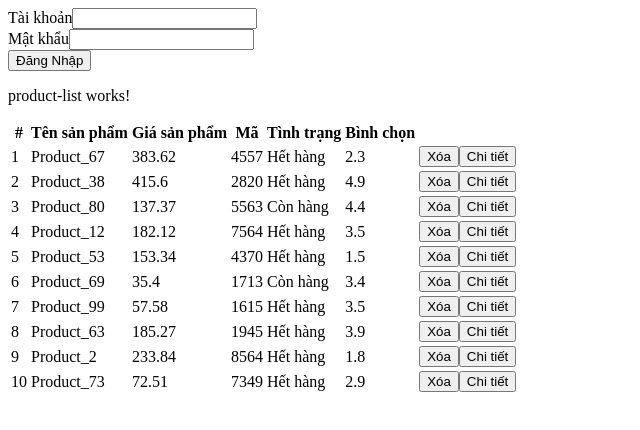
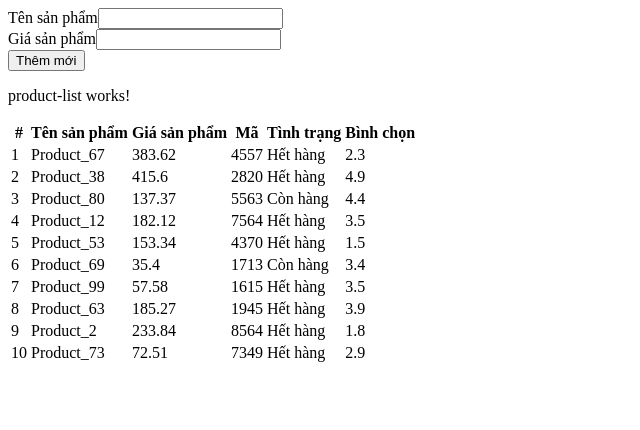
Before and after one commit to datlt2306/FPL-WEB208, an Angular app: page / in a window 1280 px wide. Shown: the top 430 px of the page, without its empty margins (0-640 px from the left). Built offline with nearby package versions, Linux system fonts and the light colour scheme.

Commit message:
WD18402 - Buổi 5

```diff
--- a/src/app/app.component.html
+++ b/src/app/app.component.html
@@ -1,2 +1,2 @@
-<app-product-add></app-product-add>
-<app-product-list></app-product-list>
+<app-product-add (onAdd)="onHandleAdd($event)"></app-product-add>
+<app-product-list [products]="products"></app-product-list>
--- a/src/app/app.component.ts
+++ b/src/app/app.component.ts
@@ -3,6 +3,7 @@ import { RouterOutlet } from '@angular/router';
 import { CounterComponent } from './components/counter/counter.component';
 import { ProductListComponent } from './components/product-list/product-list.component';
 import { ProductAddComponent } from './components/product-add/product-add.component';
+import { IProduct } from './intefaces/product';
 // decorator
 @Component({
   selector: 'app-root',
@@ -12,6 +13,94 @@ import { ProductAddComponent } from './components/product-add/product-add.compon
   styleUrl: './app.component.css'
 })
 export class AppComponent {
-  title = 'Angular';
+  products: IProduct[] = [
+    {
+      "id": 899,
+      "name": "Product_67",
+      "price": 383.62,
+      "code": 4557,
+      "available": false,
+      "starRating": 2.3
+    },
+    {
+      "id": 396,
+      "name": "Product_38",
+      "price": 415.6,
+      "code": 2820,
+      "available": false,
+      "starRating": 4.9
+    },
+    {
+      "id": 633,
+      "name": "Product_80",
+      "price": 137.37,
+      "code": 5563,
+      "available": true,
+      "starRating": 4.4
+    },
+    {
+      "id": 331,
+      "name": "Product_12",
+      "price": 182.12,
+      "code": 7564,
+      "available": false,
+      "starRating": 3.5
+    },
+    {
+      "id": 65,
+      "name": "Product_53",
+      "price": 153.34,
+      "code": 4370,
+      "available": false,
+      "starRating": 1.5
+    },
+    {
+      "id": 665,
+      "name": "Product_69",
+      "price": 35.4,
+      "code": 1713,
+      "available": true,
+      "starRating": 3.4
+    },
+    {
+      "id": 336,
+      "name": "Product_99",
+      "price": 57.58,
+      "code": 1615,
+      "available": false,
+      "starRating": 3.5
+    },
+    {
+      "id": 896,
+      "name": "Product_63",
+      "price": 185.27,
+      "code": 1945,
+      "available": false,
+      "starRating": 3.9
+    },
+    {
+      "id": 450,
+      "name": "Product_2",
+      "price": 233.84,
+      "code": 8564,
+      "available": false,
+      "starRating": 1.8
+    },
+    {
+      "id": 168,
+      "name": "Product_73",
+      "price": 72.51,
+      "code": 7349,
+      "available": false,
+      "starRating": 2.9
+    }
+  ]
+
+  onRemoveProduct(id: number) {
+    this.products = this.products.filter(product => product.id !== id);
+  }
+  onHandleAdd(product: any) {
+    this.products = [...this.products, product];
+  }
 }
 // cli
--- a/src/app/components/product-add/product-add.component.html
+++ b/src/app/components/product-add/product-add.component.html
@@ -1,21 +1,19 @@
-<form (ngSubmit)="onSubmit()">
+<form (ngSubmit)="onSubmit(formAdd)" #formAdd="ngForm">
     <div class="form-group">
-        <label>Tài khoản</label>
-        <input
-            type="email"
-            class="form-control"
-            [(ngModel)]="user.email"
-            name="user"
-        />
+        <label>Tên sản phẩm</label>
+        <input type="text" class="form-control" ngModel name="name" />
     </div>
     <div class="form-group">
-        <label>Mật khẩu</label>
-        <input
-            type="password"
-            class="form-control"
-            [(ngModel)]="user.password"
-            name="pass"
-        />
+        <label>Giá sản phẩm</label>
+        <input type="number" class="form-control" ngModel name="price" />
     </div>
-    <button type="submit" class="btn btn-primary">Đăng Nhập</button>
+    <button type="submit" class="btn btn-primary">Thêm mới</button>
 </form>
+
+<!--
+Có 2 cách để làm việc với form trong Angular:
+1. Template-driven forms: Dựa vào các directives để thực hiện validation.
+    1. Oneway: ngModel name="xx"
+    2. two-way: [(ngModel)]="xx"
+2. Reactive forms: Dựa vào các services để thực hiện validation.
+-->
--- a/src/app/components/product-add/product-add.component.ts
+++ b/src/app/components/product-add/product-add.component.ts
@@ -1,5 +1,5 @@
-import { Component } from '@angular/core';
-import { FormsModule } from '@angular/forms';
+import { Component, EventEmitter, Output } from '@angular/core';
+import { FormsModule, NgForm } from '@angular/forms';
 
 @Component({
   selector: 'app-product-add',
@@ -9,11 +9,9 @@ import { FormsModule } from '@angular/forms';
   styleUrl: './product-add.component.css'
 })
 export class ProductAddComponent {
-  user = {
-    email: "",
-    password: ""
-  }
-  onSubmit() {
-    console.log(this.user);
+  @Output() onAdd = new EventEmitter<any>();
+  onSubmit(formAdd: NgForm) {
+    // gửi dữ liệu lên component cha
+    this.onAdd.emit(formAdd.value);
   }
 }
--- a/src/app/components/product-list/product-list.component.html
+++ b/src/app/components/product-list/product-list.component.html
@@ -30,13 +30,13 @@
             <td>{{ product.available ? "Còn hàng" : "Hết hàng" }}</td>
             <td>{{ product.starRating }}</td>
             <td>
-                <button
+                <!-- <button
                     class="btn btn-danger"
                     (click)="onRemoveProduct(product.id)"
                 >
                     Xóa
                 </button>
-                <button (click)="setProduct(product)">Chi tiết</button>
+                <button (click)="setProduct(product)">Chi tiết</button> -->
             </td>
         </tr>
         } @empty {
--- a/src/app/components/product-list/product-list.component.ts
+++ b/src/app/components/product-list/product-list.component.ts
@@ -1,4 +1,4 @@
-import { Component } from '@angular/core';
+import { Component, Input } from '@angular/core';
 import { IProduct } from '../../intefaces/product';
 import { ProductDetailComponent } from '../product-detail/product-detail.component';
 @Component({
@@ -9,93 +9,9 @@ import { ProductDetailComponent } from '../product-detail/product-detail.compone
   styleUrl: './product-list.component.css'
 })
 export class ProductListComponent {
+  @Input() products!: IProduct[]
   selectedProduct!: IProduct
-  products: IProduct[] = [
-    {
-      "id": 899,
-      "name": "Product_67",
-      "price": 383.62,
-      "code": 4557,
-      "available": false,
-      "starRating": 2.3
-    },
-    {
-      "id": 396,
-      "name": "Product_38",
-      "price": 415.6,
-      "code": 2820,
-      "available": false,
-      "starRating": 4.9
-    },
-    {
-      "id": 633,
-      "name": "Product_80",
-      "price": 137.37,
-      "code": 5563,
-      "available": true,
-      "starRating": 4.4
-    },
-    {
-      "id": 331,
-      "name": "Product_12",
-      "price": 182.12,
-      "code": 7564,
-      "available": false,
-      "starRating": 3.5
-    },
-    {
-      "id": 65,
-      "name": "Product_53",
-      "price": 153.34,
-      "code": 4370,
-      "available": false,
-      "starRating": 1.5
-    },
-    {
-      "id": 665,
-      "name": "Product_69",
-      "price": 35.4,
-      "code": 1713,
-      "available": true,
-      "starRating": 3.4
-    },
-    {
-      "id": 336,
-      "name": "Product_99",
-      "price": 57.58,
-      "code": 1615,
-      "available": false,
-      "starRating": 3.5
-    },
-    {
-      "id": 896,
-      "name": "Product_63",
-      "price": 185.27,
-      "code": 1945,
-      "available": false,
-      "starRating": 3.9
-    },
-    {
-      "id": 450,
-      "name": "Product_2",
-      "price": 233.84,
-      "code": 8564,
-      "available": false,
-      "starRating": 1.8
-    },
-    {
-      "id": 168,
-      "name": "Product_73",
-      "price": 72.51,
-      "code": 7349,
-      "available": false,
-      "starRating": 2.9
-    }
-  ]
 
-  onRemoveProduct(id: number) {
-    this.products = this.products.filter(product => product.id !== id);
-  }
   setProduct(product: IProduct) {
     this.selectedProduct = product;
   }
```
